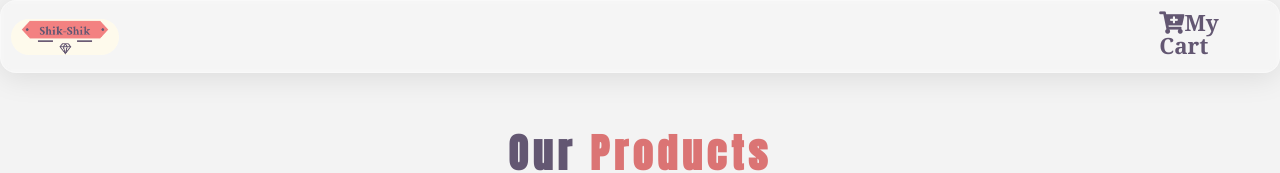
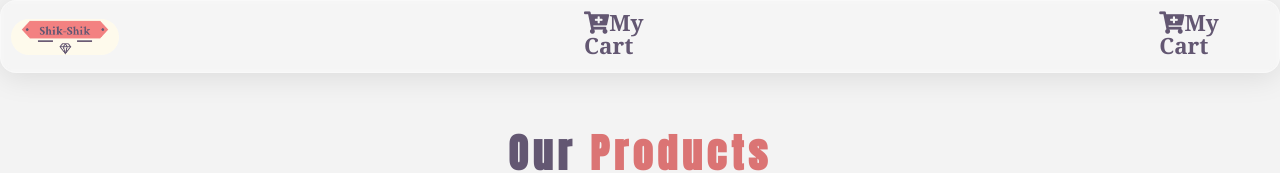
Before and after one commit to Zneeky/E-Commerce-Course-Work, a React (Vite) app in the folder ObuvkiClient/: page / in a window 1280 px wide. Shown: the top 173 px of the page. Built offline with nearby package versions, Linux system fonts and the light colour scheme; no server answers.

Commit message:
fixed cart
fixed cart when there's product in it

```diff
--- a/ObuvkiClient/src/components/cart/cart-list.jsx
+++ b/ObuvkiClient/src/components/cart/cart-list.jsx
@@ -8,7 +8,6 @@ export default function CartList({value}) {
          {cart.map(item=>{
              return <CartItem key={item.id} item={item} value={value}/>
          })}
-
     </div>
     );
 }
--- a/ObuvkiClient/src/components/navbar/navbar.jsx
+++ b/ObuvkiClient/src/components/navbar/navbar.jsx
@@ -9,6 +9,11 @@ export default class Navbar extends Component {
                {<Link to='/'>
                   <img src={'/src/assets/logo.png'} alt="store"  className="logo" />
                </Link>}
+                <Link style={{textDecoration: 'none'}} to="/cart" className="ml-auto">
+                    <div className="button-container">
+                        <i className="fas fa-cart-plus"><i className="georgia">My Cart</i></i>
+                    </div>
+                </Link>
                <Link style={{textDecoration: 'none'}} to="/cart" className="ml-auto">
                    <div className="button-container">
                        <i className="fas fa-cart-plus"><i className="georgia">My Cart</i></i>
--- a/ObuvkiClient/src/components/title.jsx
+++ b/ObuvkiClient/src/components/title.jsx
@@ -2,7 +2,7 @@ import React from 'react'
 
 export default function Title({name , title}) {
     return (
-        <div className="row">
+        <div className="row" style={{ marginTop: 0, marginRight: 0, marginLeft: 0}} >
             <div className="col-10 mx-auto my-2 text-center text-title">
                 <h1 className="text-capitalize font-weight-bold">
                     <strong style={{color: '#635772'}}>{name}</strong>  <strong style={{color: '#DB7474'}}>{title}</strong>
```
Also changed, not shown: 2 other files (tests, documents, lock files or other folders).
